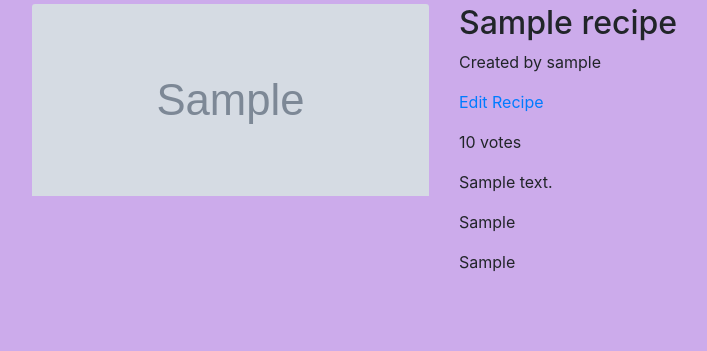
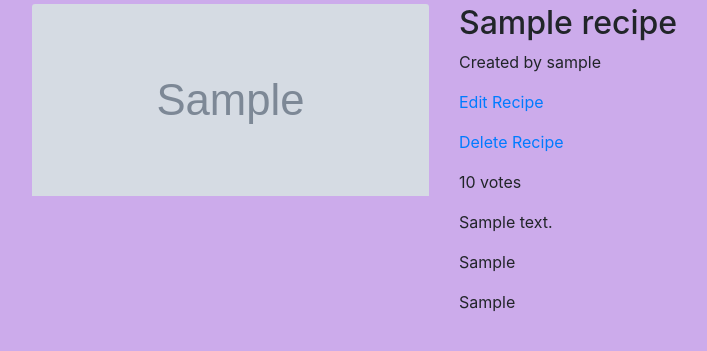
Before and after one commit to Code-Institute-Submissions/fourth-milestone-project-1, a Django app: page /recipes/1/ in a window 1280 px wide. Shown: the part 172-523 px from the top of the page, without its empty margins (196-903 px from the left). Run offline with Django 3.2, Linux system fonts and the light colour scheme; a user stored in the database is signed in; tables that the repository leaves empty hold one stand-in row (values such as "Sample post"); grey boxes marked "Sample" are stand-in pictures; some libraries are stand-ins or nearby versions.

Commit message:
Added link to delete recipe on the recipe details page

```diff
--- a/recipes/templates/recipes/recipe_details.html
+++ b/recipes/templates/recipes/recipe_details.html
@@ -20,6 +20,7 @@
                 <p>Created by {{ recipe.user }}</p>
                 {% if recipe.user.user == request.user %}
                     <p><a href="{% url 'edit_recipe' recipe.id %}">Edit Recipe</a></p>
+                    <p><a href="{% url 'delete_recipe' recipe.id %}">Delete Recipe</a></p>
                 {% endif %}
                 <p>{{ recipe.score }} votes</p>
                 <p>{{ recipe.description }}</p>
```
